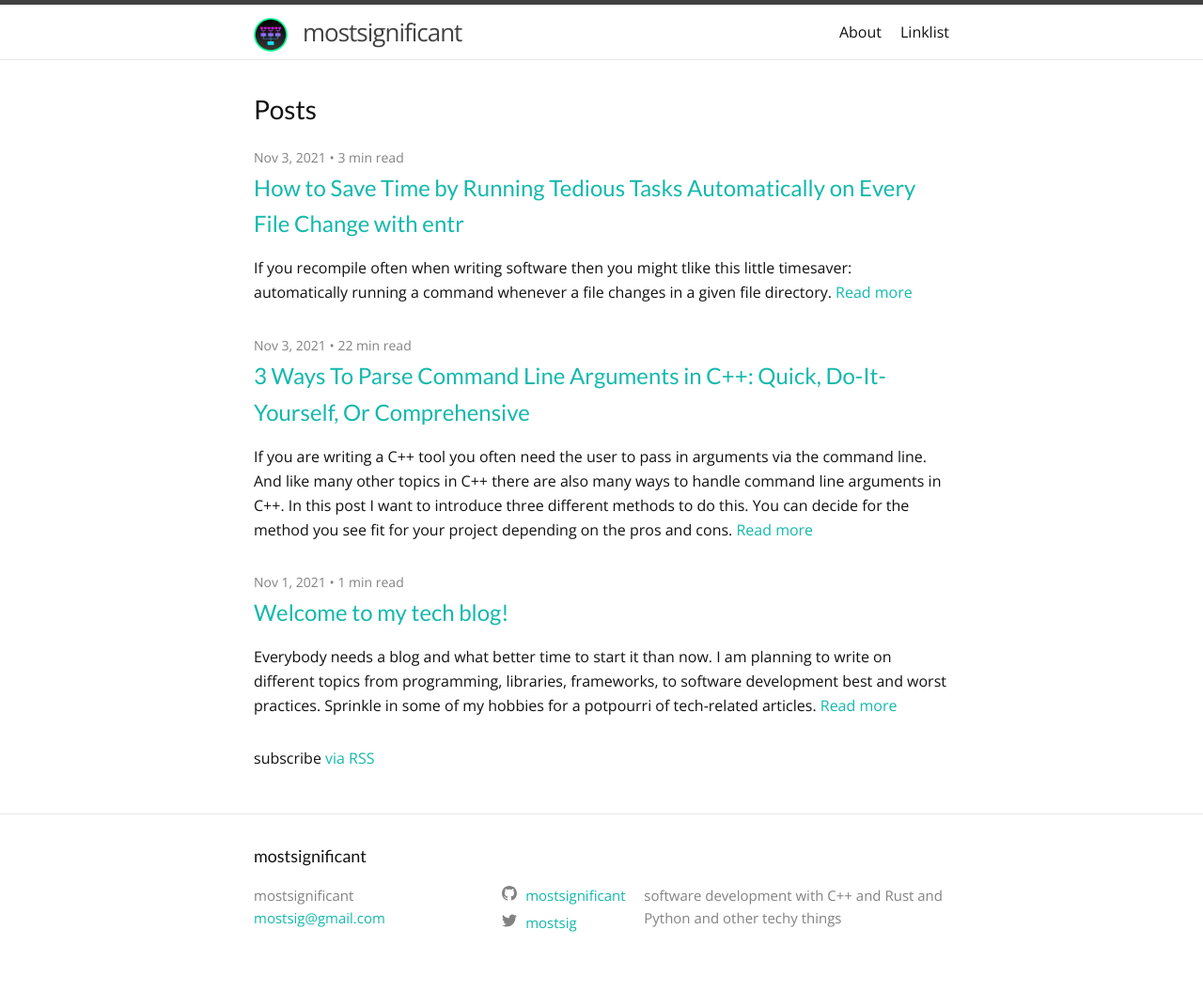
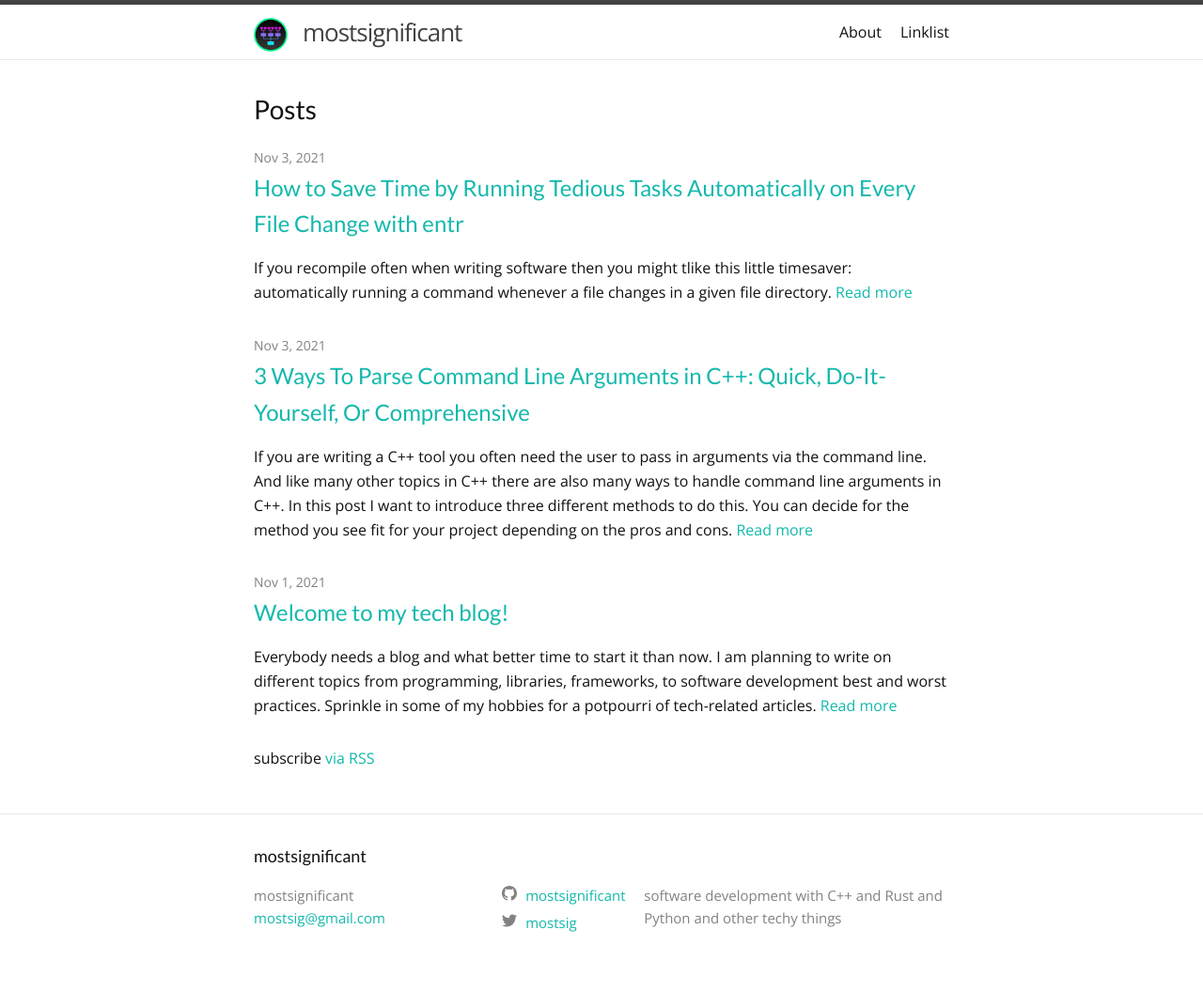
Before and after one commit to mostsignificant/mostsignificant.github.io, a Jekyll site: the page built from index.markdown, in a window 1280 px wide. Shown: the whole page at 94% size. Built offline with Jekyll 4.4.1, drawn with Linux system fonts in a browser that asks for light colours.

Commit message:
remove min-read calculation

```diff
--- a/_layouts/home.html
+++ b/_layouts/home.html
@@ -16,7 +16,7 @@ layout: default
       <li>
         {%- assign date_format = site.minima.date_format | default: "%b %-d, %Y" -%}
         <span class="post-meta">
-          {{ post.date | date: date_format }} • {{ post.content | append: post.excerpt | number_of_words | divided_by:180 }} min read
+          {{ post.date | date: date_format }}
         </span>
         <h3>
           <a class="post-link" href="{{ post.url | relative_url }}">
--- a/_layouts/post.html
+++ b/_layouts/post.html
@@ -9,7 +9,7 @@ comments: true
     <p class="post-meta">
       <time class="dt-published" datetime="{{ page.date | date_to_xmlschema }}" itemprop="datePublished">
         {%- assign date_format = site.minima.date_format | default: "%b %-d, %Y" -%}
-        {{ page.date | date: date_format }} • {{ content | append: excerpt | number_of_words | divided_by:180 }} min read
+        {{ page.date | date: date_format }}
       </time>
       {%- if page.author -%}
         • <span itemprop="author" itemscope itemtype="http://schema.org/Person"><span class="p-author h-card" itemprop="name">{{ page.author }}</span></span>
```
